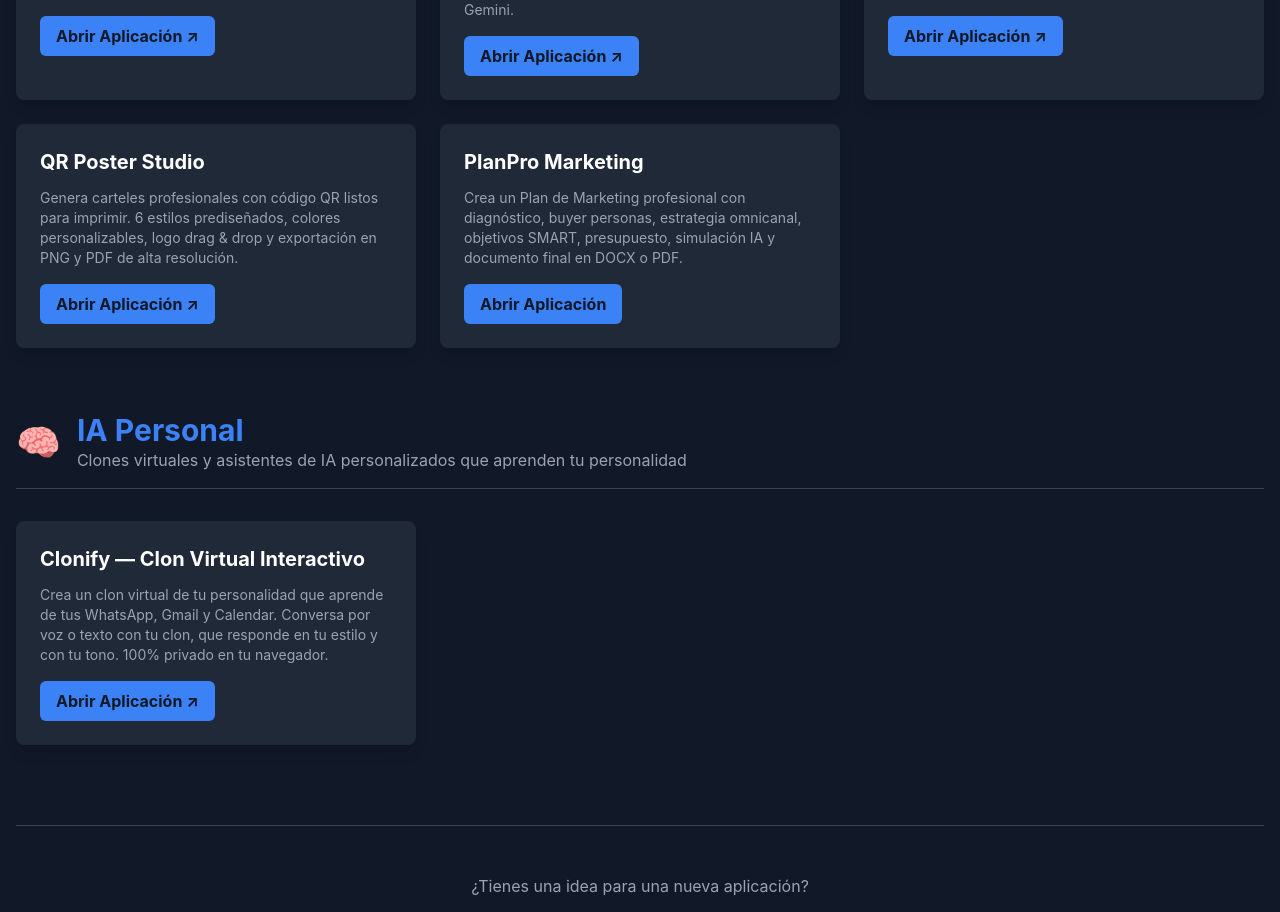
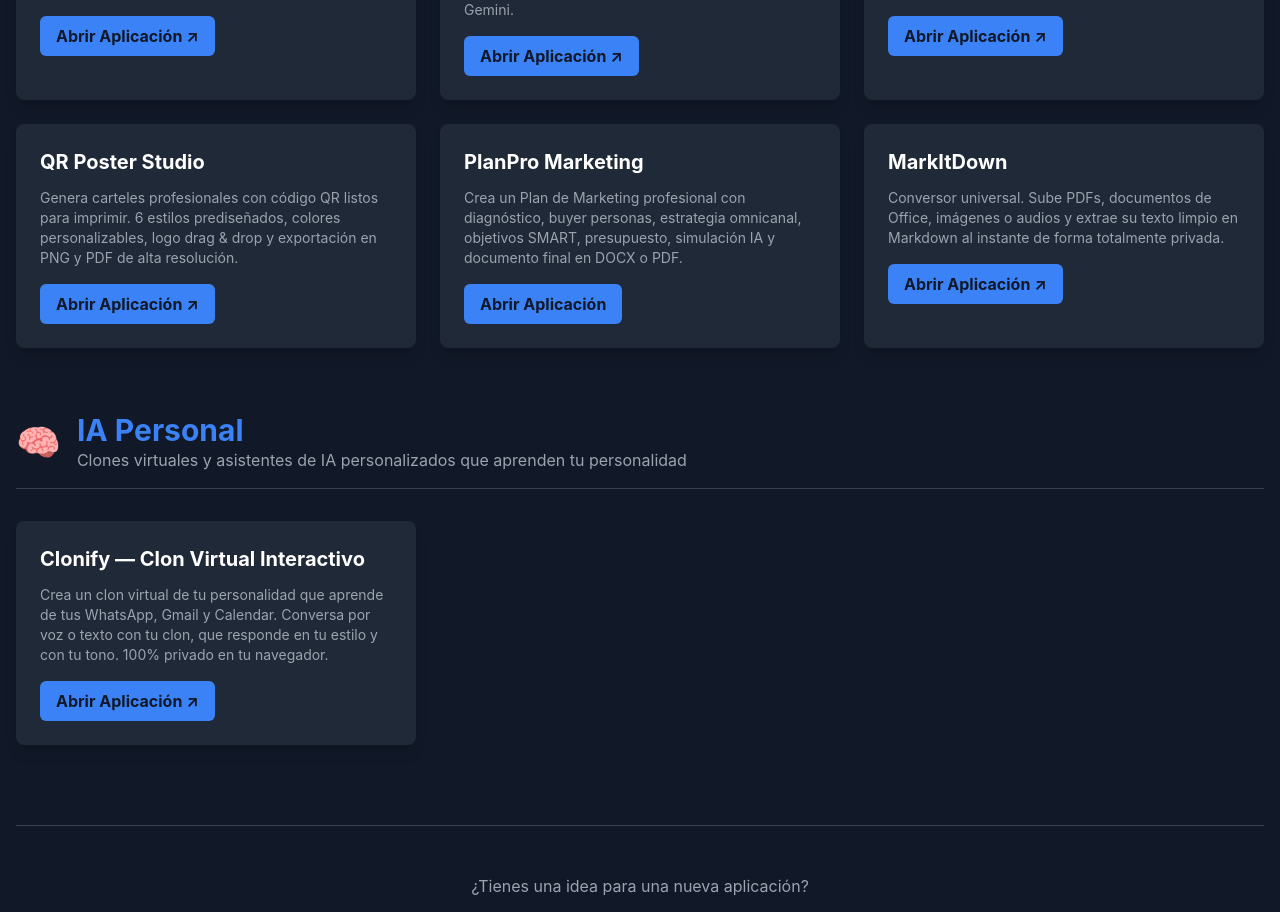
Before and after one commit to lbt00001-beep/mbainative-website, a Next.js app in the folder app/: page /aplicaciones in a window 1280 px wide. Shown: the part 3945-4857 px from the top of the page. Built offline with nearby package versions, Linux system fonts and the light colour scheme.

Commit message:
Añadir MarkItDown a la sección de aplicaciones

```diff
--- a/app/app/aplicaciones/page.tsx
+++ b/app/app/aplicaciones/page.tsx
@@ -232,6 +232,13 @@
         url: "/plan-de-marketing/index.html",
         tipo: "interno",
         estado: "disponible"
+      },
+      {
+        nombre: "MarkItDown",
+        descripcion: "Conversor universal. Sube PDFs, documentos de Office, imágenes o audios y extrae su texto limpio en Markdown al instante de forma totalmente privada.",
+        url: "https://markitdown-1zg1.vercel.app",
+        tipo: "externo",
+        estado: "disponible"
       }
     ]
   },
```
